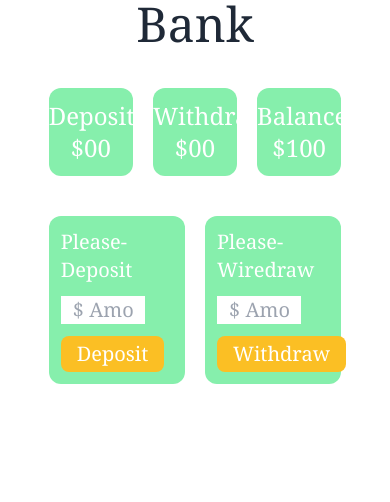
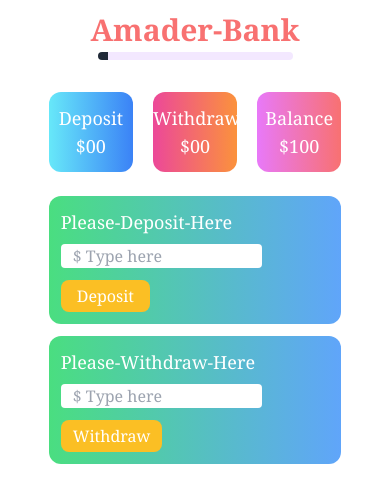
Before and after one commit to alsafa012/Wallet-Calculator, a plain HTML site: page bank.html in a window 390 px wide. Drawn offline with nearby package versions, Linux system fonts and the light colour scheme.

Commit message:
responsive done

```diff
--- a/bank.html
+++ b/bank.html
@@ -8,38 +8,42 @@
      <script src="https://cdn.tailwindcss.com"></script>
 </head>
 <body class="container mx-auto font-serif">
-     <header><h1 class="text-5xl text-center">Bank
-     </h1></header>
+     <header>
+          <h1 class="text-3xl md:text-5xl text-center font-extrabold mt-3 md:mt-10 mb-1 text-red-400 ">Amader-Bank
+     </h1>
+     <progress class="progress bg-purple-100 w-3/6 md:w-56 m-0 p-0 flex mx-auto"></progress>
+</header>
      <main>
-          <section class="grid grid-cols-3 gap-5 w-9/12 mx-auto mt-10">
-               <div class="bg-green-300 text-center rounded-xl text-2xl font-medium text-white py-3">
+          <section class="grid grid-cols-3 gap-5 w-9/12 mx-auto mt-8">
+               <div class="bg-gradient-to-r from-cyan-300 to-blue-500  text-center rounded-xl text-lg md:text-2xl font-medium text-white py-3">
                     <h1>Deposit</h1>
                     <p >$<span id="deposit-total">00</span></p>
                </div>
-               <div class="bg-green-300 text-center rounded-xl text-2xl font-medium text-white py-3 ">
-                    <h1>Withdraw</h1>
+               <div class="bg-gradient-to-r from-pink-500 bg-orange-400 text-center rounded-xl text-lg md:text-2xl font-medium text-white py-3">
+                    <h1 class="">Withdraw</h1>
                     <p>$<span id="wid-calculate">00</span> </p>
                </div>
-               <div class="bg-green-300 text-center rounded-xl text-2xl font-medium text-white py-3">
+               <div class="bg-gradient-to-r from-fuchsia-400 bg-red-400 text-center rounded-xl text-lg md:text-2xl font-medium text-white py-3">
                     <h1>Balance</h1>
                     <p>$<span id="balance-total">100</span> </p>
                </div>
 
           </section>
           <!-- 2nd part -->
-          <section class="grid grid-cols-2 gap-5 w-9/12 mx-auto mt-10 text-xl font-medium ">
-               <div class="bg-green-300 rounded-xl p-3 ">
-                    <h1 class="text-white">Please-Deposit</h1>
+          <section class="grid md:grid-cols-2 gap-3 md:gap-5 w-9/12 mx-auto mt-10 font-medium ">
+               <div class="bg-gradient-to-r from-green-400 to-blue-400  rounded-xl p-3 md:p-5 -mt-4 md:mt-0">
+                    <h1 class="text-white md:text-2xl text-lg mb-2">Please-Deposit-Here</h1>
 
-                    <input class=" px-3 my-3 w-9/12 block" type="email" name="" id="deposit-field" placeholder="$ Amount You Want To Deposit">
+                    <input class="md:text-1xl text-base rounded text-pink-400 px-3 mb-2 md:mb-4 mt-1 md:mt-4 w-9/12 block" type="email" name="" id="deposit-field" placeholder="$ Type here">
+                    <!-- Amount You Want To Deposit -->
 
-                    <button id="btn-deposit" class="bg-amber-400 hover:bg-violet-600 active:bg-violet-700 text-white font-medium px-4 py-1 rounded-lg">Deposit</button>
+                    <button id="btn-deposit" class="bg-amber-400 hover:bg-violet-600 active:bg-violet-700 text-white font-medium px-4 py-1 rounded-lg mt-1">Deposit</button>
                </div>
-               <div class="bg-green-300 rounded-xl p-3">
-                    <h1 class="text-white">Please-Wiredraw</h1>
-                   <input class=" px-3 w-9/12 my-3 block" type="text" id="withdraw-input-field" placeholder="$ Amount You Want To Deposit">
+               <div class="bg-gradient-to-r from-green-400 to-blue-400  rounded-xl p-3 md:p-5">
+                    <h1 class="text-white md:text-2xl text-lg mb-2">Please-Withdraw-Here</h1>
+                   <input class="md:text-1xl text-base text-pink-400 rounded px-3 mb-2 md:mb-4 mt-1 md:mt-4 w-9/12 block" type="text" id="withdraw-input-field" placeholder="$ Type here">
 
-                   <button id="btn-withdraw" class="bg-amber-400 hover:bg-violet-600 active:bg-violet-700 text-white font-medium px-4 py-1 rounded-lg">Withdraw</button>
+                   <button id="btn-withdraw" class="bg-amber-400  hover:bg-violet-600 active:bg-violet-700 text-white font-medium px-3 md:px-4 py-1 mt-1 rounded-lg">Withdraw</button>
                </div>
           </section>
 
```
Also changed, not shown: index.html (+11 -6 lines), js/styles.js (+7 -5 lines).
